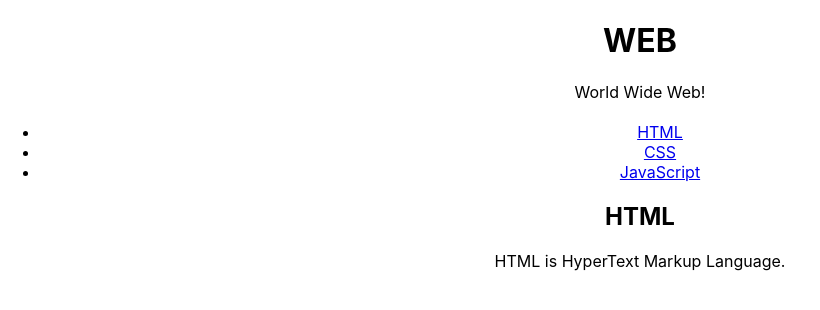
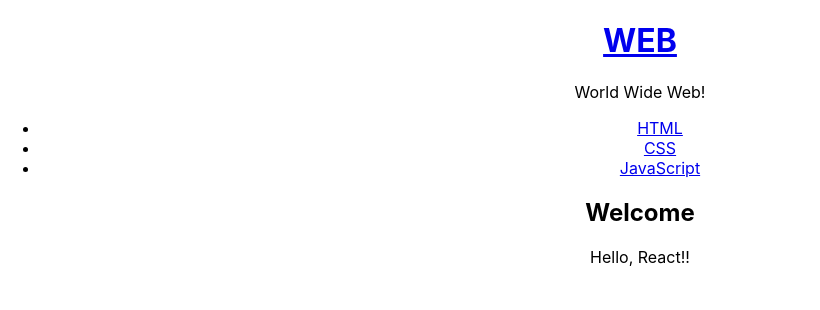
Before and after one commit to hxxtae/react-app, a React (Create React App) app: page / in a window 1280 px wide. Shown: the top 310 px of the page, without its empty margins (0-820 px from the left). Built offline with nearby package versions, Linux system fonts and the light colour scheme.

Commit message:
:rose: Implement pageChange event with state function

```diff
--- a/src/App.js
+++ b/src/App.js
@@ -6,25 +6,50 @@
   constructor(props) {
     super(props);
     this.state = {
+      mode: 'welcome',
+      selected_content_id: 0,
       subject: { title: "WEB", sub: "World Wide Web!" },
+      welcome: { title: 'Welcome', desc: 'Hello, React!!'},
       toc: [
-        { id: 1, link: 'data-1', content: "HTML" },
-        { id: 2, link: 'data-2', content: "CSS" },
-        { id: 3, link: 'data-3',content: "JavaScript" }
+        { id: 1, title: 'HTML', content: "HTML is for information" },
+        { id: 2, title: 'CSS', content: "CSS is for design" },
+        { id: 3, title: 'JavaScript',content: "JavaScript is for interactive" }
       ],
+      onChangePageMain: () => {
+        this.setState({ mode: 'welcome' });
+      },
+      onChangePageContent: (e) => {
+        const id = e.target.dataset.id - 1;
+        this.setState({
+          mode: 'read',
+          selected_content_id: id
+        });
+        e.preventDefault();
+      }
     }
   }
+
   render() {
+    let _title, _desc = null;
+    if (this.state.mode === 'welcome') {
+      _title = this.state.welcome.title;
+      _desc = this.state.welcome.desc;
+    } else if (this.state.mode === 'read') {
+      _title = this.state.toc[this.state.selected_content_id].title;
+      _desc = this.state.toc[this.state.selected_content_id].content;
+    }
     return (
       <div className="App">
         <Subject
           title={this.state.subject.title}
-          sub={this.state.subject.sub}></Subject>
+          sub={this.state.subject.sub}
+          pageChange={this.state.onChangePageMain}></Subject>
         <TOC
-          data={this.state.toc}></TOC>
+          data={this.state.toc}
+          pageChange={this.state.onChangePageContent}></TOC>
         <Content
-          title="HTML"
-          content="HTML is HyperText Markup Language."></Content>
+          title={_title}
+          content={_desc}></Content>
       </div>
     );
   }
@@ -34,8 +59,23 @@
 
 
 /*
+  [Lesson.1]
   - props : key
-  - state : value
+  - state : value, function
 
   ※ 부모에서의 state 를 자식에게 전달 할 때에는 props 라는 것을 통해 값을 전달
+
+  [Lesson.2]
+  - state, props의 값이 바뀌면 render를 다시 호출한다. -> 화면이 다시 그려진다.
+
+  [Lesson.3]
+  - state 를 바꾸기 위해서는 this.state.(key) = '바꿈' 이 아니라
+    React 함수를 사용하여 바꿔주어야 한다. 그래야 React가 알아먹는다.
+  - this.setState({ key: '바꿈'})
+
+  [Lesson.4]
+  - 태그안 state에 함수를 정의하여 사용할 때 꼭 bind() 함수나 arrow 함수로 사용해야 한다.
+    -> this 를 해당 컴포넌트로 바인드 하여야 한다.
+
+
 */
--- a/src/components/Content.js
+++ b/src/components/Content.js
@@ -2,6 +2,7 @@
 
 class Content extends Component {
   render() {
+    console.log('Content');
     return (
       <article>
         <h2>{this.props.title}</h2>
--- a/src/components/Subject.js
+++ b/src/components/Subject.js
@@ -2,10 +2,13 @@
 
 class Subject extends Component {
   render() {
+    console.log('Subject');
     return (
       // ※ 하나의 최상위 태그만 사용해야 한다.
       <header>
-        <h1>{this.props.title}</h1>
+        <h1>
+          <a href="/" onClick={this.props.pageChange}>{this.props.title}</a>
+        </h1>
         {this.props.sub}
       </header>
     );
--- a/src/components/TOC.js
+++ b/src/components/TOC.js
@@ -8,14 +8,17 @@
     while (i < data.length) {
       list.push(
         <li key={data[i].id}>
-          <a href={'/comment/' + data[i].link}>{data[i].content}</a>
+          <a href={'/comment/' + data[i].id}
+            data-id={data[i].id}
+            onClick={this.props.pageChange}>
+            {data[i].title}
+          </a>
         </li>);
       i += 1;
     }
-    console.log(list)
+    console.log('Toc');
     return (
       <nav>
-        <h2>{this.props.title}</h2>
         <ul>
           {list}
         </ul>
```
